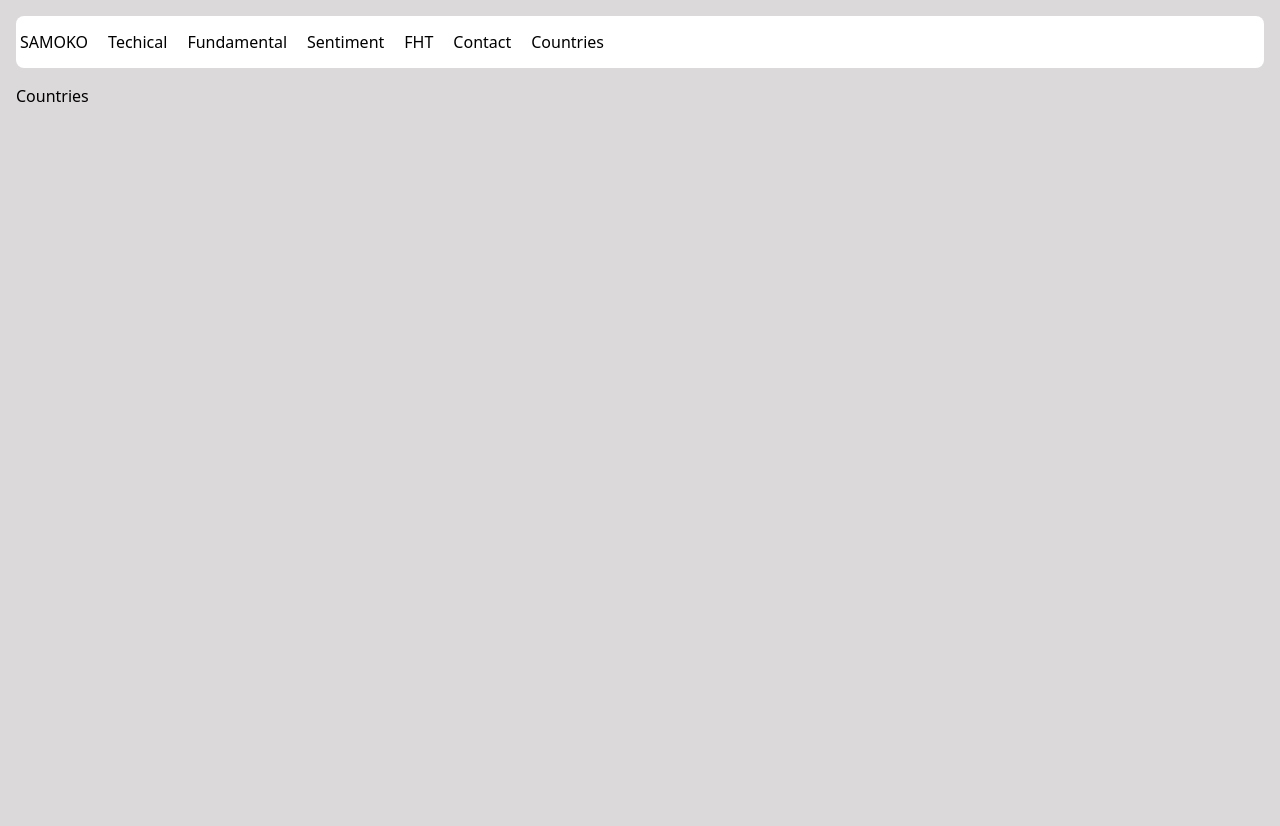
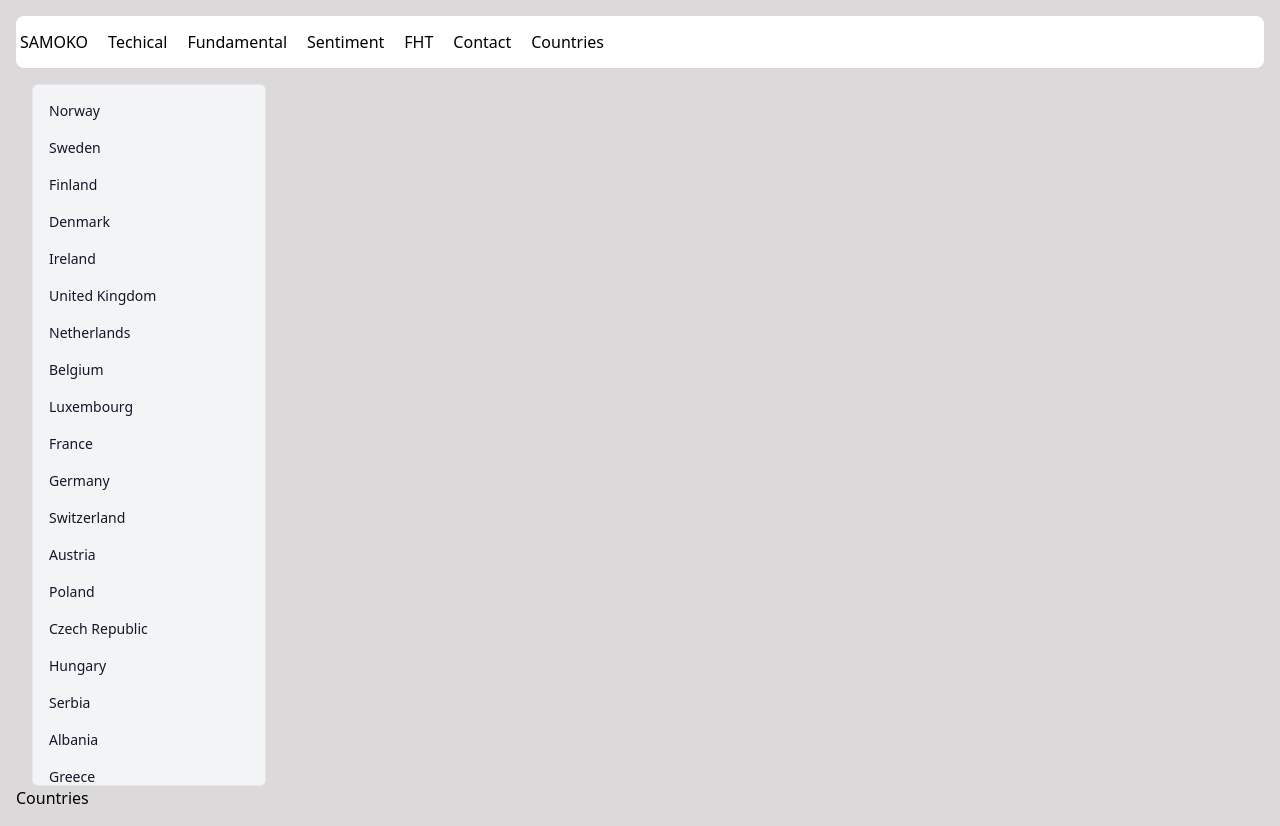
Before and after one commit to stavros1samaras/LazyMarkets-frontend, a Next.js app: page /countries in a window 1280 px wide. Before the commit the page ends 800 px from the top, so only its background shows below. Built offline with nearby package versions, Linux system fonts and the light colour scheme.

Commit message:
add countries in sidebar

```diff
--- /dev/null
+++ b/app/components/DesktopEventSidebar.tsx
@@ -0,0 +1,19 @@
+import SidebarCountry from "@/components/SidebarCountry";
+import SideScrollArea from "@/components/SideScrollArea";
+import { Separator } from "@/components/ui/separator";
+import { COUNTRIES } from "@/constants/countries";
+
+export default function DesktopEventSidebar({ type = "countries" }: any) {
+  return (
+    <aside>
+      <SideScrollArea>
+        {COUNTRIES.map((asset) => (
+          <>
+            <SidebarCountry code={asset.code} name={asset.name} />
+            <Separator />
+          </>
+        ))}
+      </SideScrollArea>
+    </aside>
+  );
+}
--- /dev/null
+++ b/app/components/SideScrollArea.tsx
@@ -0,0 +1,25 @@
+import * as React from "react";
+import { ScrollArea, ScrollBar } from "@/components/ui/scroll-area";
+
+type SideScrollAreaProps = {
+  children: React.ReactNode;
+  className?: string;
+};
+
+export default function SideScrollArea({
+  children,
+  className,
+}: SideScrollAreaProps) {
+  const m = "ml-4 mt-0 mb-0 mr-0";
+  const h = "h-[calc(100vh-6.25rem)]";
+  return (
+    <ScrollArea
+      className={`w-fit hidden md:block ${m} ${h} rounded-md border border-gray-200 bg-gray-100`}
+    >
+      <div className={`flex flex-col p-4 text-sm text-gray-900 gap-2 `}>
+        {children}
+      </div>
+      <ScrollBar orientation="vertical" />
+    </ScrollArea>
+  );
+}
--- /dev/null
+++ b/app/components/SidebarCountry.tsx
@@ -0,0 +1,19 @@
+"use client";
+import { Spinner } from "@/components/ui/spinner";
+import Link from "next/link";
+import { useState } from "react";
+
+export default function SidebarEvent({ code, name, className = "" }: any) {
+  const [loading, setLoading] = useState(false);
+
+  return (
+    <Link
+      href={`/se/financial-history-timeline/${code}`}
+      className={`flex items-center w-50 ${className}`}
+      onClick={() => setLoading(true)}
+    >
+      {name}
+      {loading && <Spinner className="ml-2 h-4 w-4" />}
+    </Link>
+  );
+}
--- /dev/null
+++ b/app/constants/countries.ts
@@ -0,0 +1,39 @@
+export const COUNTRIES = [
+  { code: "NO", name: "Norway" },
+  { code: "SE", name: "Sweden" },
+  { code: "FI", name: "Finland" },
+  { code: "DK", name: "Denmark" },
+  { code: "IE", name: "Ireland" },
+  { code: "GB", name: "United Kingdom" },
+  { code: "NL", name: "Netherlands" },
+  { code: "BE", name: "Belgium" },
+  { code: "LU", name: "Luxembourg" },
+  { code: "FR", name: "France" },
+  { code: "DE", name: "Germany" },
+  { code: "CH", name: "Switzerland" },
+  { code: "AT", name: "Austria" },
+  { code: "PL", name: "Poland" },
+  { code: "CZ", name: "Czech Republic" },
+  { code: "HU", name: "Hungary" },
+  { code: "RS", name: "Serbia" },
+  { code: "AL", name: "Albania" },
+  { code: "GR", name: "Greece" },
+  { code: "IT", name: "Italy" },
+  { code: "ES", name: "Spain" },
+  { code: "CY", name: "Cyprus" },
+  { code: "RO", name: "Romania" },
+  { code: "BG", name: "Bulgaria" },
+  { code: "RU", name: "Russia" },
+  { code: "TR", name: "Turkey" },
+  { code: "CA", name: "Canada" },
+  { code: "US", name: "United States" },
+  { code: "CN", name: "China" },
+  { code: "JP", name: "Japan" },
+  { code: "KR", name: "South Korea" },
+  { code: "SG", name: "Singapore" },
+  { code: "IN", name: "India" },
+  { code: "GE", name: "Georgia" },
+  { code: "IL", name: "Israel" },
+  { code: "SA", name: "Saudi Arabia" },
+  { code: "AE", name: "United Arab Emirates" },
+];
--- a/app/countries/page.tsx
+++ b/app/countries/page.tsx
@@ -1,9 +1,12 @@
+import DesktopEventSidebar from "@/components/DesktopEventSidebar";
 import Main from "@/components/Main";
 import MainContent from "@/components/MainContent";
 
 export default function Countries() {
   return (
     <Main>
+      <DesktopEventSidebar type="events" />
+
       <MainContent>
         <div>Countries</div>
       </MainContent>
```
